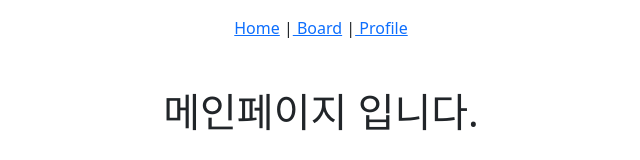
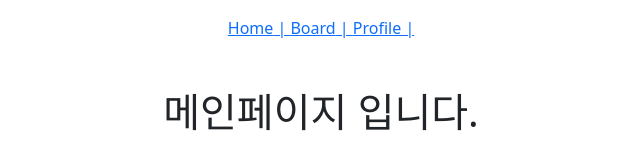
Before and after one commit to n3316202/react-hjs-example, a React (Vite) app: page / in a window 1280 px wide. Shown: the top 160 px of the page, without its empty margins (319-959 px from the left). Built offline with nearby package versions, Linux system fonts and the light colour scheme.

Commit message:
foreach로

```diff
--- a/src/App.jsx
+++ b/src/App.jsx
@@ -3,10 +3,14 @@ import BootStrapButton from './components/BootstrapExample';
 import 'bootstrap/dist/css/bootstrap.min.css';
 import Header from './components/Header';
 import HeaderNav from './components/HeaderNav';
-import HomePage from './pages/HomePage';
+
 import { BrowserRouter, Routes, Route } from 'react-router-dom';
-import BoardPage from './pages/BoardPage';
-import ProfilePage from './pages/ProfilePage';
+import routes from './route/Routes';
+
+// https://innovatorwhy.tistory.com/12
+// route 동적 생성
+
+
 
 function App() {
 
@@ -14,9 +18,17 @@ function App() {
     <BrowserRouter>
       <HeaderNav/>
       <Routes>
-          <Route path="/" element={<HomePage />} />
+        {
+          routes.map((route,index) =>{
+            return(
+              <Route key={route.path || index} path={route.path} element={route.element}>
+             </Route>
+            );
+          })
+        }
+          {/* <Route path="/" element={<HomePage />} />
           <Route path="/board" element={<BoardPage />} />
-          <Route path="/profile" element={<ProfilePage />} />
+          <Route path="/profile" element={<ProfilePage />} /> */}
       </Routes>
     </BrowserRouter>
   )
--- a/src/components/HeaderNav.jsx
+++ b/src/components/HeaderNav.jsx
@@ -1,12 +1,16 @@
 import React from 'react';
 import { Link } from 'react-router-dom';
+import routes from '../route/Routes';
 
 const HeaderNav = () => {
   return (
     <div className='text-center mt-3'>
-      <Link to={'/'}>Home</Link> |
-      <Link to={'/board'}> Board</Link> |
-      <Link to={'/profile'}> Profile</Link>
+      {
+          routes.map((route,index) => (
+             //console.log(route.path)
+            <Link key={route.path || index} to={route.path}>{route.title} | </Link>
+          ))
+      }
     </div>
   );
 };
--- a/src/route/Routes.jsx
+++ b/src/route/Routes.jsx
@@ -1,16 +1,27 @@
 import React from 'react';
+import BoardPage from '../pages/BoardPage';
+import HomePage from '../pages/HomePage';
+import ProfilePage from '../pages/ProfilePage';
 
-export default [
+//React Routes, Route 사용시 배열로 관리하기
+//https://innovatorwhy.tistory.com/12
+const routes = [
   {
       path: '/',
-      component: Home
+      element: <HomePage />,
+      title:'Home'
+
   },
   {
-      path: '/movies',
-      component: Movies
+      path: '/board',
+      element: <BoardPage />,
+      title:'Board'
   },
   {
-      path: '/users',
-      component: Users
+      path: '/profile',
+      element: <ProfilePage />,
+      title:'Profile'
   },
 ];
+
+export default routes
```
